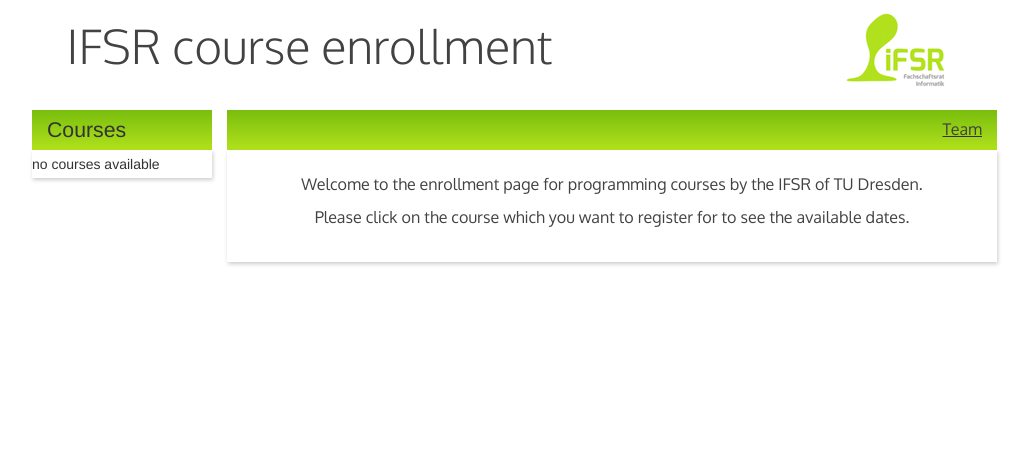
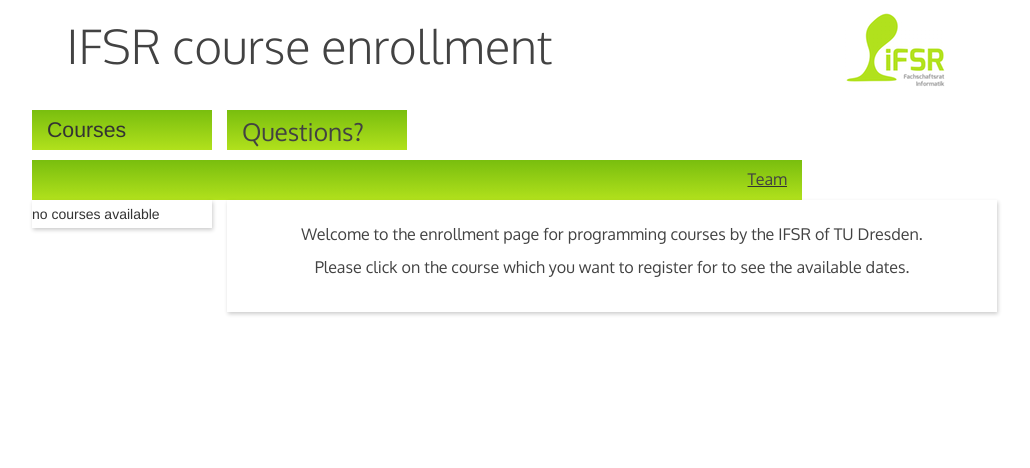
Before and after one commit to fsr/ifsr_course_enrollment, a Django app: page / in a window 1280 px wide. Shown: the top 468 px of the page, without its empty margins (123-1153 px from the left). Run offline with Django 3.2, Linux system fonts and the light colour scheme; data that the repository does not hold is empty; some libraries are stand-ins or nearby versions.

Commit message:
linked the FAQ

```diff
--- a/CManagement/course_manager/templates/cmanagement/index.html
+++ b/CManagement/course_manager/templates/cmanagement/index.html
@@ -6,7 +6,7 @@
 		<meta name="viewport" content="width=device-width, initial-scale=1">
 		<title>IFSR Course Management | Enrollment</title>
 		<meta name="description" content="Course Enrollment of the IFSR TU Dresden. Software Technology Group, TU Dresden, 2014/2015">
-		<meta name="author" content="SWT10/14">
+		<meta name="author" content="Fredo Erxleben" >
 		<!-- Normalize CSS v1.1.0 | MIT License | http://www.git.io/normalize -->
 		<link href="{{ STATIC_URL }}css/normalize.css" rel="stylesheet">
 		<!-- Google Fonts http://www.google.com/fonts -->
@@ -37,6 +37,11 @@
 				<div class="col-sm-2 col-md-2 col-lg-2">
 					<div class="small-head">
 						<small>Courses</small>
+					</div>
+				</div>
+				<div class="col-sm-2 col-md-2 col-lg-2">
+					<div class="small-head">
+						<small><a href="faq.html">Questions?</a></small>
 					</div>
 				</div>
 				<div class="col-sm-10 col-md-10 col-lg-10">
```
